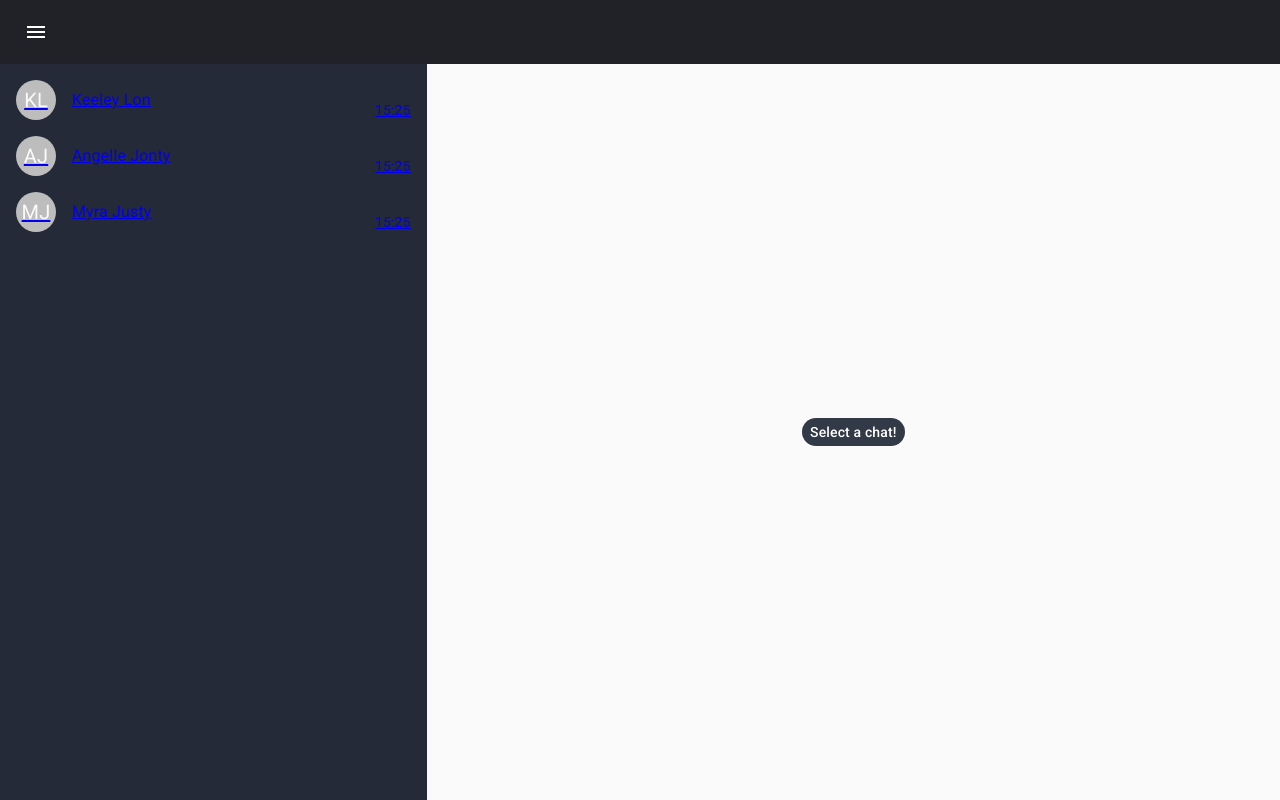
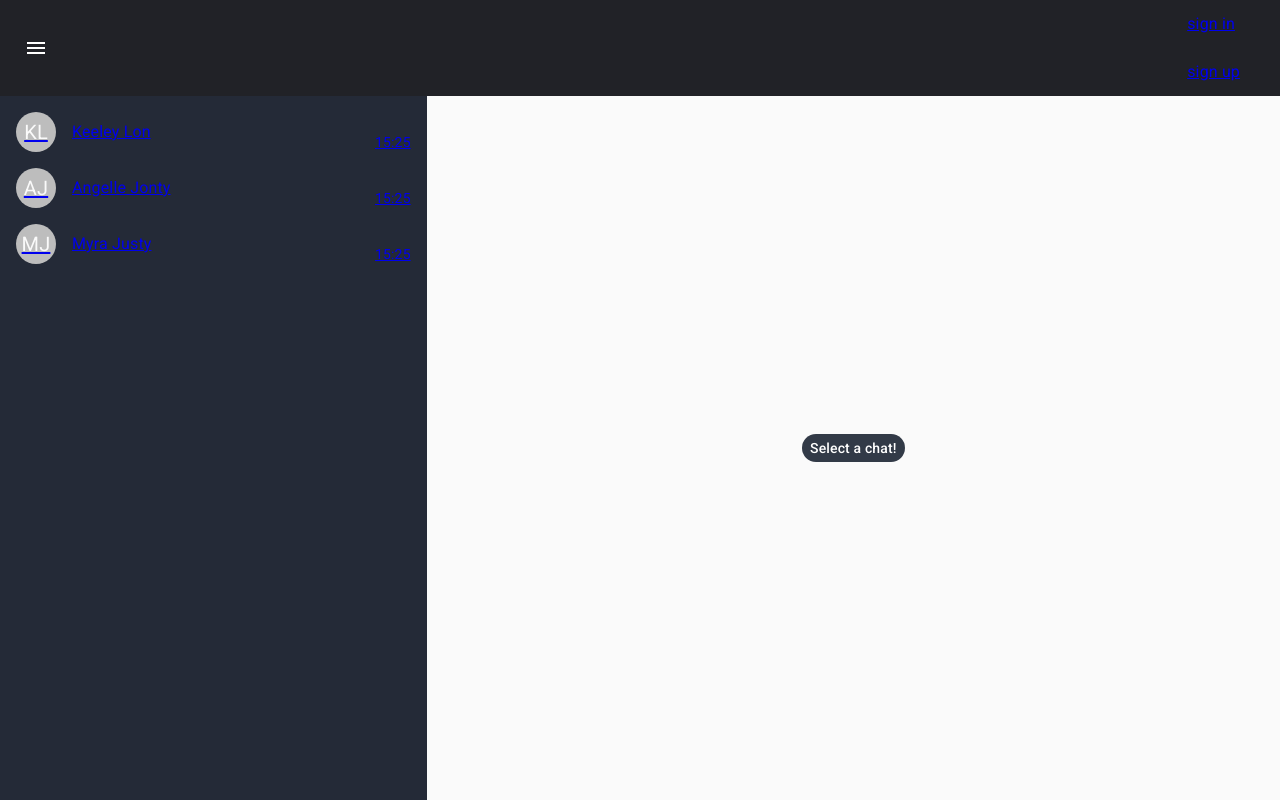
Before and after one commit to AleR111/React, a React (Create React App) app in the folder my-react-app/: page /chat in a window 1280 px wide. Built offline with nearby package versions, Linux system fonts and the light colour scheme.

Commit message:
create sign pages

```diff
--- a/my-react-app/package.json
+++ b/my-react-app/package.json
@@ -35,6 +35,7 @@
     "@testing-library/react": "^11.1.0",
     "@testing-library/user-event": "^12.1.10",
     "classnames": "^2.3.1",
+    "firebase": "^9.0.0",
     "lodash.debounce": "^4.0.8",
     "node-sass": "^6.0.1",
     "prop-types": "^15.7.2",
--- a/my-react-app/src/App.js
+++ b/my-react-app/src/App.js
@@ -4,7 +4,7 @@ import { useSelector } from "react-redux"
 import { Route, Switch } from "react-router-dom"
 import "./App.css"
 import {HeaderContainer} from "./components";
-import { Chat, Page404, Profile } from "./pages"
+import {Chat, Page404, Profile, SignIp, SignUp} from "./pages"
 import {PublicGistsApi} from "./pages/publicGistsApi";
 
 const themes = {
@@ -85,7 +85,7 @@ export const App = () => {
   )
 
   const themeApp = useSelector(selectorTheme)
-    console.log(themes[themeApp])
+
   return (
     <ThemeProvider theme={themes[themeApp]}>
       <div className={"App"}>
@@ -102,6 +102,12 @@ export const App = () => {
           <Route path={"/public_gists_api"}>
             <PublicGistsApi />
           </Route>
+          <Route path={"/sign-in"}>
+            <SignIp />
+          </Route>
+          <Route path={"/sign-up"}>
+            <SignUp />
+          </Route>
           <Route path={"*"}>
             <Page404 />
           </Route>
--- a/my-react-app/src/components/header/header/Header.js
+++ b/my-react-app/src/components/header/header/Header.js
@@ -35,6 +35,9 @@ const useStyles = makeStyles((theme) => ({
   },
   root: {
     display: "flex",
+  },
+  grow: {
+    flexGrow: 1,
   },
   appBar: {
     transition: theme.transitions.create(["margin", "width"], {
@@ -124,6 +127,19 @@ export const Header = ({
           >
             <Menu />
           </IconButton>
+          <div className={classes.grow} />
+          <div>
+            <Link to={`/sign-in`}>
+              <ListItem button={true}>
+                <ListItemText primary={"sign in"} />
+              </ListItem>
+            </Link>
+            <Link to={`/sign-up`}>
+              <ListItem button={true}>
+                <ListItemText primary={"sign up"} />
+              </ListItem>
+            </Link>
+          </div>
         </Toolbar>
       </AppBar>
       <Drawer
--- a/my-react-app/src/pages/index.js
+++ b/my-react-app/src/pages/index.js
@@ -1,3 +1,5 @@
 export * from './chat'
 export * from './page404'
 export * from './profile'
+export * from './signIp'
+export * from './signUp'
--- /dev/null
+++ b/my-react-app/src/pages/signIp/SignIp.js
@@ -0,0 +1,3 @@
+export const SignIp = () => {
+    return <h1>sign Ip</h1>
+}
--- /dev/null
+++ b/my-react-app/src/pages/signIp/index.js
@@ -0,0 +1 @@
+export * from './SignIp'
--- /dev/null
+++ b/my-react-app/src/pages/signUp/SignUp.js
@@ -0,0 +1,3 @@
+export const SignUp = () => {
+    return <h1>sign up</h1>
+}
--- /dev/null
+++ b/my-react-app/src/pages/signUp/index.js
@@ -0,0 +1 @@
+export * from './SignUp'
--- a/my-react-app/src/store/publicGists/index.js
+++ b/my-react-app/src/store/publicGists/index.js
@@ -1,3 +1,2 @@
-export * from "./reducer";
-export * from "./actions";
-export * from "./selectors";
+export * from "./reducer"
+export * from "./actions"
```
Also changed, not shown: my-react-app/src/api/firebase.js (added, +14 -0 lines), 1 other file (tests, documents, lock files or other folders).
